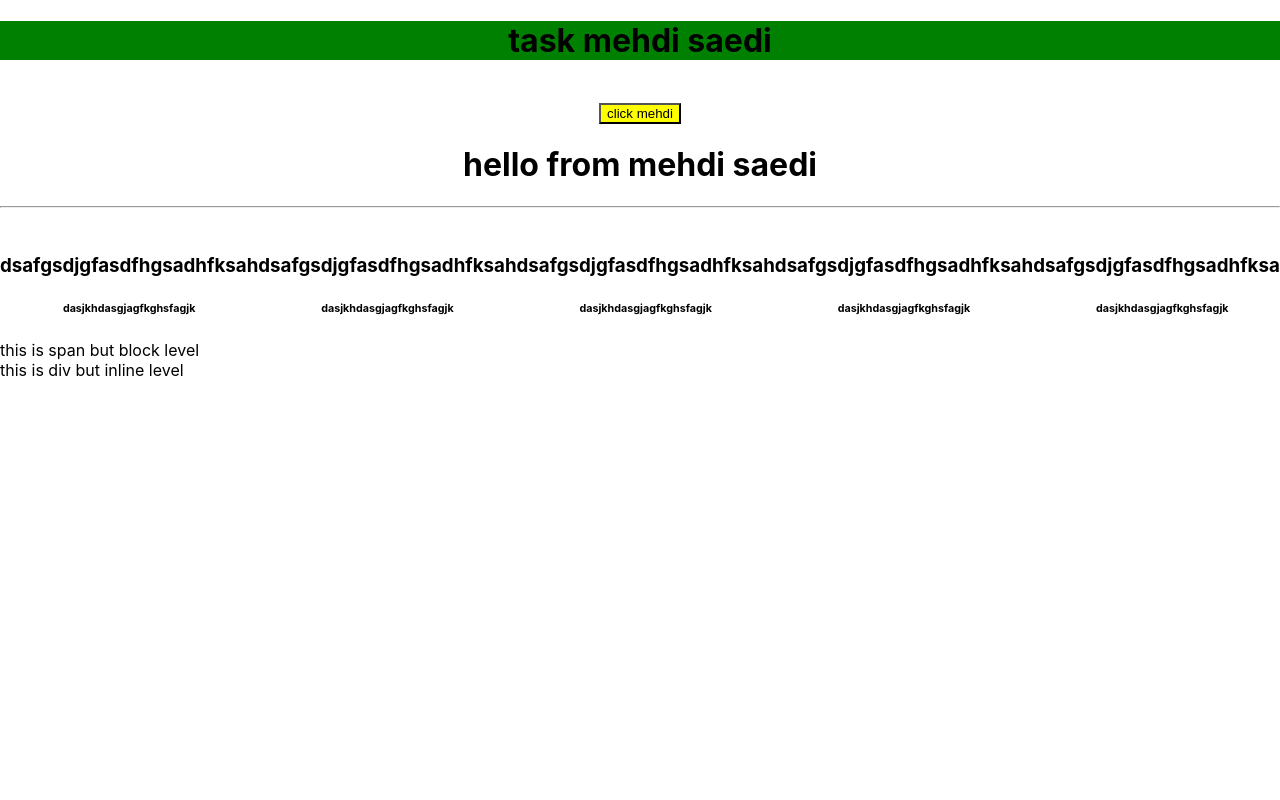
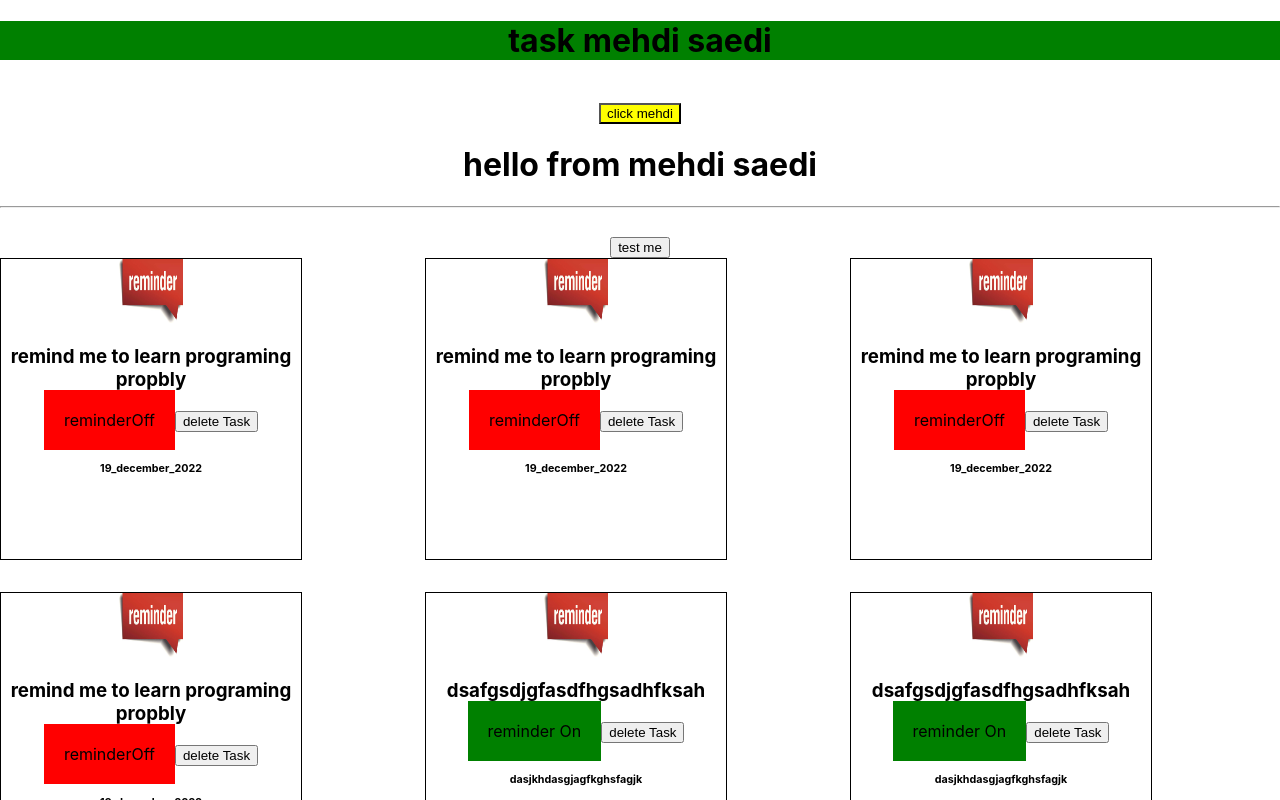
Before and after one commit to mehdieft/first_reqct_project, a React (Create React App) app: page / in a window 1280 px wide. Shown: the top 800 px of the page. Built offline with nearby package versions, Linux system fonts and the light colour scheme.

Commit message:
improving working with react

```diff
--- a/src/App.js
+++ b/src/App.js
@@ -5,37 +5,66 @@ import { useState } from "react"
 
 
 function App() {
-  const name='mehdi saedi'
-  const [tasks,setTasks]=useState([{
-    id:1,
-    text:'dsafgsdjgfasdfhgsadhfksah',
-    day:'dasjkhdasgjagfkghsfagjk',
-    reminder:true
+  const name = 'mehdi saedi'
+  const [tasks, setTasks] = useState([{
+    id: 1,
+    text: 'remind me to learn programing propbly',
+    day: '19_december_2022',
+    reminder: false
   },
   {
-    id:2,
-    text:'dsafgsdjgfasdfhgsadhfksah',
-    day:'dasjkhdasgjagfkghsfagjk',
-    reminder:true
+    id: 1,
+    text: 'remind me to learn programing propbly',
+    day: '19_december_2022',
+    reminder: false
   },
   {
-    id:3,
-    text:'dsafgsdjgfasdfhgsadhfksah',
-    day:'dasjkhdasgjagfkghsfagjk',
-    reminder:true
+    id: 1,
+    text: 'remind me to learn programing propbly',
+    day: '19_december_2022',
+    reminder: false
   },
   {
-    id:4,
-    text:'dsafgsdjgfasdfhgsadhfksah',
-    day:'dasjkhdasgjagfkghsfagjk',
-    reminder:true
+    id: 1,
+    text: 'remind me to learn programing propbly',
+    day: '19_december_2022',
+    reminder: false
   },
   {
-    id:5,
-    text:'dsafgsdjgfasdfhgsadhfksah',
-    day:'dasjkhdasgjagfkghsfagjk',
-    reminder:true
+    id: 2,
+    text: 'dsafgsdjgfasdfhgsadhfksah',
+    day: 'dasjkhdasgjagfkghsfagjk',
+    reminder: true
+  },
+  {
+    id: 3,
+    text: 'dsafgsdjgfasdfhgsadhfksah',
+    day: 'dasjkhdasgjagfkghsfagjk',
+    reminder: true
+  },
+  {
+    id: 4,
+    text: 'dsafgsdjgfasdfhgsadhfksah',
+    day: 'dasjkhdasgjagfkghsfagjk',
+    reminder: true
+  },
+  {
+    id: 5,
+    text: 'dsafgsdjgfasdfhgsadhfksah',
+    day: 'dasjkhdasgjagfkghsfagjk',
+    reminder: true
   }])
+  const deleteTask = (id) => {
+    console.log("this is id -----><", id);
+    setTasks(tasks.filter((task) => task.id !== id))
+  }
+  const consoleMe = () => {
+    console.log("this is test");
+  }
+  const reminder = (id) => {
+    console.log("reminder working", id)
+  }
+
   return (
     <div className="App">
       <Header />
@@ -43,7 +72,8 @@ function App() {
       <h1>hello from {name}</h1>
       <hr></hr>
       <br></br>
-      <Tasks tasks={tasks} />
+      <button onClick={consoleMe}>test me</button>
+      {tasks.length > 0 ? <Tasks tasks={tasks} onDelete={deleteTask} onChangeReminder={reminder} /> : <h2>nothing to show</h2>}
 
 
     </div>
--- a/src/components/Task.js
+++ b/src/components/Task.js
@@ -1,12 +1,30 @@
-const Task=({text,day,reminder})=>{
+import reminderImage from '../asset/reminder.jpg'
+const Task = ({ task, onDelete, onChangeReminder }) => {
     return (
-        <>
-        <div style={{display:'inline-block',width:'300px;',height:'400px;',margin:'auto',justifyContent:'space-between'}}>
-        <h3>{text}</h3>
-        <h6>{day}</h6>
-
+        <div style={divStyle}>
+            <div onDoubleClick={() => onChangeReminder(task.id)} >
+                <img src={reminderImage}width="64px" alt="nothin to show" height="64px"/>
+                <h3>{task.text}</h3>
+                {task.reminder ? <span style={{ padding: '20px', backgroundColor: 'green' }}>reminder On</span> : <span style={{ padding: '20px', backgroundColor: 'red' }}>reminderOff</span>}
+                <button onClick={() => onDelete(task.id)}> delete Task</button>
+            </div>
+                <h6 style={date}>{task.day}</h6>
         </div>
-        </>
     )
 }
+const divStyle = {
+    minHeight: '300px',
+    maxWidth: '300px',
+    marginBottom:'32px',
+    borederRadius: '5px',
+    minWidth: '300px',
+    border: '1px solid black',
+    display: 'flex',
+    flexDirection: 'column',
+    // backgroundImage: `url(${reminderImage})`
+}
+const date={
+
+    margin:'10% auto 5% auto',
+}
 export default Task
--- a/src/components/Tasks.js
+++ b/src/components/Tasks.js
@@ -1,10 +1,10 @@
 
 import Task from './Task'
-const Tasks=({tasks})=>{
+const Tasks=({tasks,onDelete,onChangeReminder})=>{
 
     return (
-        <div style={{display: 'flex',flexDirection:'row',maxWidth:'90%'}}>
-        {tasks.map((task)=>( (<Task key={task.id} text={task.text} day={task.day} reminder={task.reminder} />)))}
+        <div style={{display: 'flex',flexDirection:'row',maxWidth:'90%',flexWrap:'wrap', justifyContent:'space-between',alignItem:'center'}}>
+        {tasks.map((task)=>( (<Task key={task.id}  task={task} onDelete={onDelete} onChangeReminder={onChangeReminder}  />)))}
         </div>
 
     )
```
Also changed, not shown: public/reminder.jpg (added), src/asset/reminder.jpg (added). Lines whose indentation alone changed are shown as unchanged.
